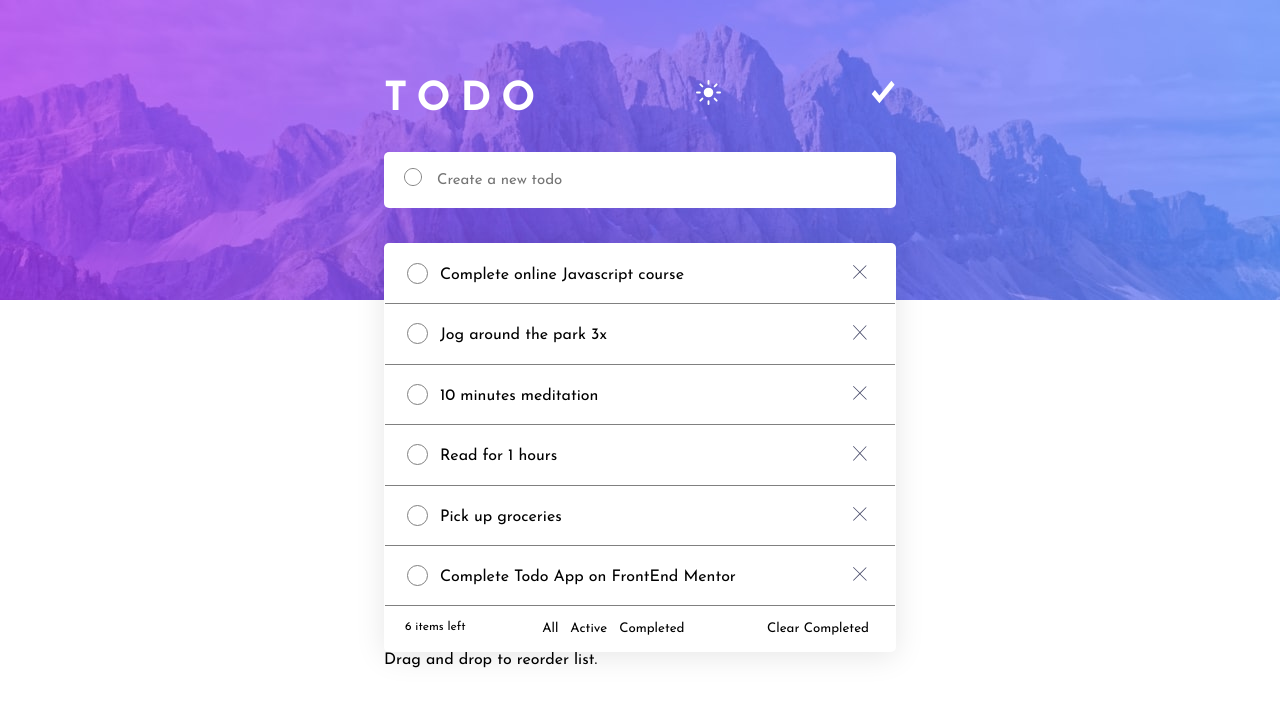
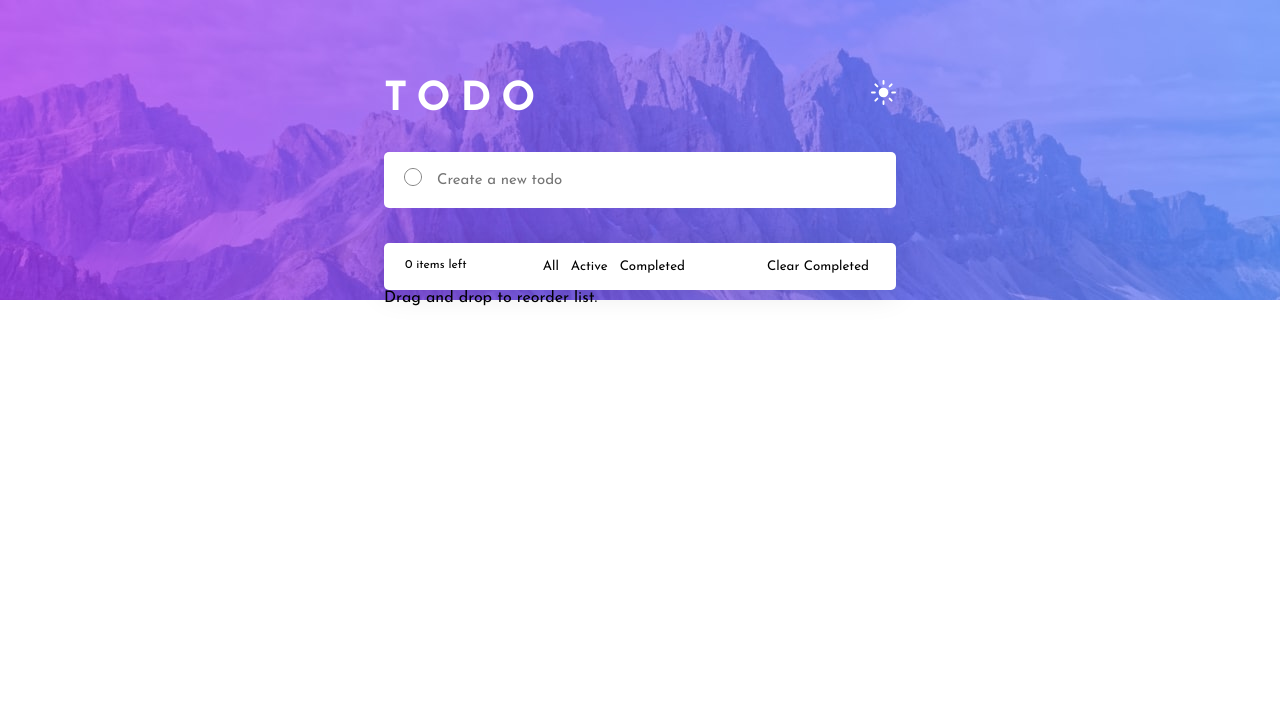
Before and after one commit to saki1994/react-todo-app, a React (Create React App) app: page / in a window 1280 px wide. Shown: the top 706 px of the page. Built offline with nearby package versions, Linux system fonts and the light colour scheme.

Commit message:
Tranform array list to object

```diff
--- a/src/components/AddList.jsx
+++ b/src/components/AddList.jsx
@@ -4,17 +4,26 @@ import { faCircle } from "@fortawesome/free-solid-svg-icons";
 
 const AddList = ({ addTodoList }) => {
   //variable to save user inputs
-  const [textInput, setTextInput] = useState("");
+  const [textInput, setTextInput] = useState({
+    text: "",
+    id: 0,
+    listStatus: false
+  });
+
 
   //event for form keypress
   const handleClick = (event) => {
     // gets call only if enter key is pressed
     if (event.key === "Enter") {
-      //pass the user input to the parent component 'Content'
-      addTodoList(textInput);
-      //set the input to empty
-      setTextInput("");
-
+      addTodoList(textInput)
+      setTextInput(previous => {
+        return {
+          ...previous,
+          text: "",
+          id: textInput.id + 1,
+          listStatus: false
+        }
+      });
       //prevent website from refreshing
       event.preventDefault();
     }
@@ -23,7 +32,14 @@ const AddList = ({ addTodoList }) => {
   //Event for input changes (on time)
   const handleChange = (event) => {
     //save input value to textInput variable.
-    setTextInput(event.target.value);
+    let val = event.target.value;
+
+    setTextInput(previous => {
+      return {
+        ...previous,
+        text: val
+      }
+    });
   };
 
   return (
@@ -35,7 +51,7 @@ const AddList = ({ addTodoList }) => {
         onChange={handleChange}
         type="text"
         placeholder="Create a new todo"
-        value={textInput}
+        value={textInput.text}
       />
     </form>
   );
--- a/src/components/Button.jsx
+++ b/src/components/Button.jsx
@@ -1,9 +1,12 @@
 import React from "react";
 
-const Button = ({text}) => {
-    return (
-        <button className="navbar-btn">{text}</button>
-    )
-}
+const Button = ({ text, handleClick, id }) => {
 
-export default Button
+  return (
+    <button className="navbar-btn" onClick={() => handleClick(id)} >
+      {text}
+    </button>
+  );
+};
+
+export default Button;
--- a/src/components/Content.jsx
+++ b/src/components/Content.jsx
@@ -6,17 +6,9 @@ import Button from "./Button";
 
 const Content = () => {
   //An array of list user input
-  const [todoList, setTodoList] = useState([
-    "Complete online Javascript course",
-    "Jog around the park 3x",
-    "10 minutes meditation",
-    "Read for 1 hours",
-    "Pick up groceries",
-    "Complete Todo App on FrontEnd Mentor",
-  ]);
+  const [todoList, setTodoList] = useState([]);
 
-  // Array of checked list
-  const [checkedList, setCheckedList] = useState([]);
+  const [completedList, setCompletedList] = useState([]);
 
   //Checks if the screen size is mobile or not.
   const [isMobileSize, setIsMobileSize] = useState(false);
@@ -26,43 +18,47 @@ const Content = () => {
     window.screen.width === 370 && setIsMobileSize(true);
   })();
 
-  //function to add a list.
-  const addTodoList = (textInput) => {
+  // function to add a list.
+  const addTodoList = (inputList) => {
     setTodoList((prev) => {
-      return [...prev, textInput];
+      return [...prev, inputList];
     });
   };
 
   //Function to delete a list
   const deleteList = (id) => {
     //return all list except the list with param(id)
-    setTodoList((lists) => {
-      return lists.filter((list, index) => {
-        return index !== id;
+    setTodoList((prev) => {
+      return prev.filter((item) => {
+        return item.id !== id;
       });
     });
   };
 
-  const isCheckboxClick = (id) => {
-    setCheckedList((lists) => {
-      return [...lists, id];
-    });
-  };
+  //Change status of a list to true
+  const isCheckboxClick = (id, value) => {
+
+    const newItem = todoList.filter(item => item.id === id)
+
+    setCompletedList(previous => {
+      return [...previous, newItem]
+    })
+   };
+
 
   return (
     <main>
-      <AddList addTodoList={addTodoList} />
+      <AddList addTodoList={addTodoList}/>
 
       <div className="todo-box">
         <ul>
-          {/* map through array and render each to do list */}
-          {todoList.map((list, index) => (
+          {todoList.map((item) => (
             <List
-              key={index}
-              id={index}
-              text={list}
+              text={item.text}
+              key={item.id}
+              id={item.id}
               onDelete={deleteList}
-              onCheck={isCheckboxClick}
+              onCheckList={isCheckboxClick}
             />
           ))}
         </ul>
@@ -72,12 +68,12 @@ const Content = () => {
           {/* if screen size < 370 */}
           {!isMobileSize && (
             <div>
-              <Button text={"All"} />
-              <Button text={"Active"} />
-              <Button text={"Completed"} />
+              <Button id="all" text={"All"} />
+              <Button id="active" text={"Active"} />
+              <Button id="completed" text={"Completed"} />
             </div>
           )}
-          <Button text={"Clear Completed"} />
+          <Button id="clearCompleted" text={"Clear Completed"}   />
         </div>
       </div>
 
--- a/src/components/Header.jsx
+++ b/src/components/Header.jsx
@@ -5,7 +5,6 @@ const Header = () => {
         <header className="header">
             <h1>TODO</h1>
             <img  src="images/icon-sun.svg" alt="sun-icon"/>
-            <img src="/images/icon-check.svg" alt="delete-icon"></img>
         </header>
     )
 }
--- a/src/components/List.jsx
+++ b/src/components/List.jsx
@@ -1,17 +1,17 @@
 import React, {useState} from "react";
-import { FontAwesomeIcon } from "@fortawesome/react-fontawesome";
-import { faCircle, faCheckCircle } from "@fortawesome/free-solid-svg-icons";
 
-const List = ({ text, onDelete, id, onCheck }) => {
+const List = ({ text, onDelete, id, onCheckList }) => {
 
   const [isBoxChecked, setIsBoxChecked] = useState(false);
 
   const checkBoxStatus = (event) => {
-     event.target.checked ?  setIsBoxChecked(true) : setIsBoxChecked(false);
-    onCheck(id);
+    event.target.checked ?  setIsBoxChecked(true) : setIsBoxChecked(false);
+    onCheckList(id, event.target.checked);
   };
 
-
+  const handleClick = () => {
+    onDelete(id);
+  }
 
   return (
     <li>
@@ -19,7 +19,7 @@ const List = ({ text, onDelete, id, onCheck }) => {
 
       <span style={{ textDecoration: isBoxChecked ? 'line-through' : 'none'} } className="todo-list">{text}</span>
       {/* Event onClick calls onDelete and pass in the id */}
-      <button onClick={() => onDelete(id)}>
+      <button onClick={handleClick}>
         <img src="/images/icon-cross.svg" alt="delete-icon"></img>
       </button>
     </li>
```
Also changed, not shown: 1 other file (tests, documents, lock files or other folders).
